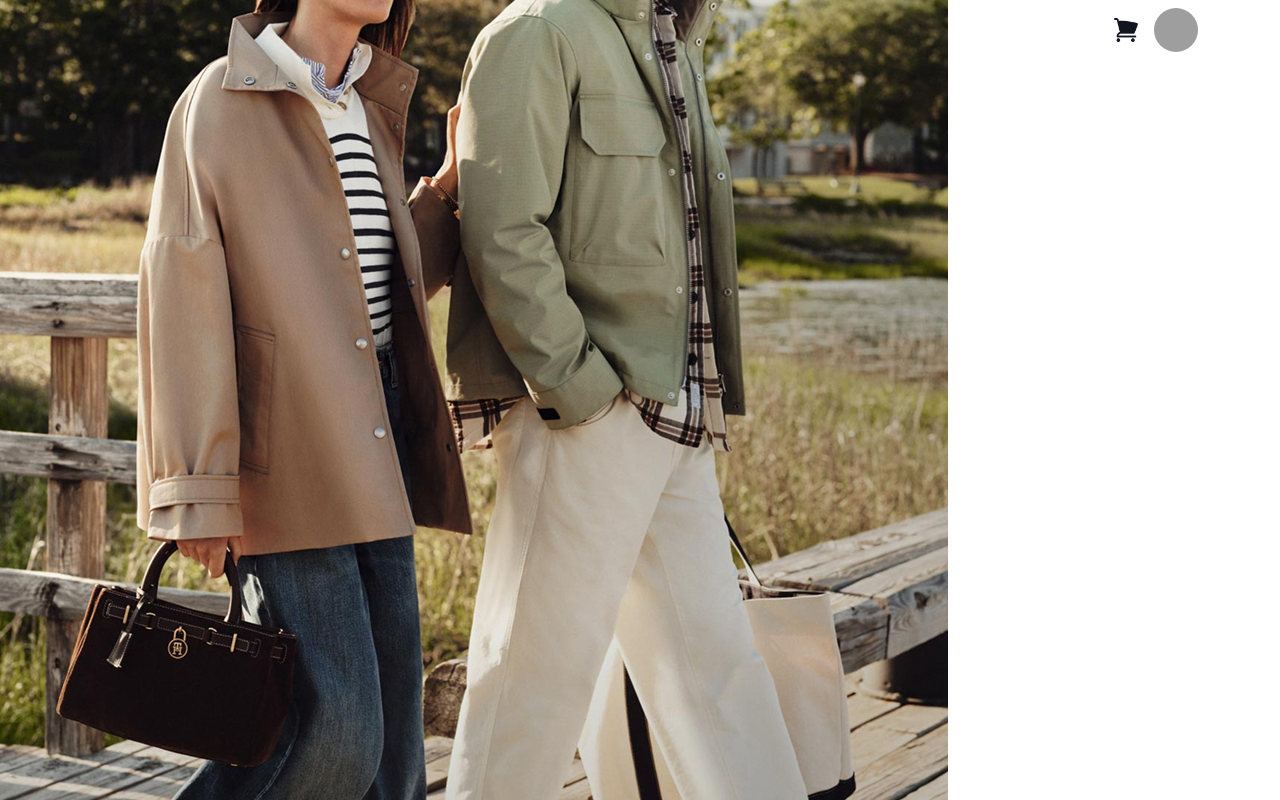
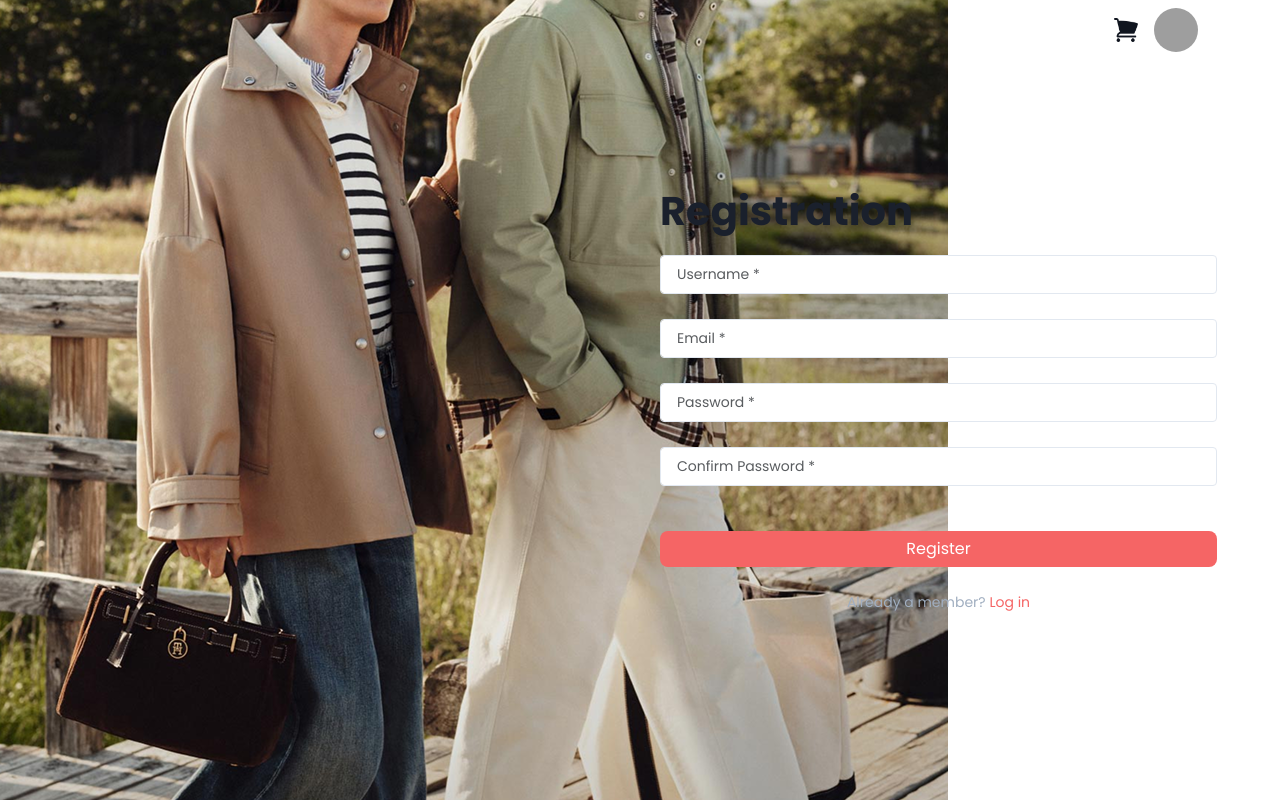
Before and after one commit to BesoBerdzenishvili/redseam-clothing-redberry, a React (Vite) app: page /registration in a window 1280 px wide. Built offline with nearby package versions, Linux system fonts and the light colour scheme; grey boxes are pictures that could not be loaded; the HTML template or start-up script is replaced by a standard one.

Commit message:
feat: add RegistrationForm

```diff
--- a/package.json
+++ b/package.json
@@ -11,6 +11,8 @@
   },
   "dependencies": {
     "bootstrap": "^5.3.8",
+    "formik": "^2.4.6",
+    "js-cookie": "^3.0.5",
     "react": "^19.1.1",
     "react-bootstrap": "^2.10.10",
     "react-dom": "^19.1.1",
--- a/src/pages/Registration/Registration.jsx
+++ b/src/pages/Registration/Registration.jsx
@@ -1,4 +1,5 @@
 import { Image } from "react-bootstrap";
+import RegistrationForm from "./RegistrationForm";
 
 export default function RegistrationPage() {
   return (
@@ -16,15 +17,15 @@ export default function RegistrationPage() {
         />
       </div>
       <div
-        style={
-          {
-            //   position: "absolute",
-            //   left: "0px",
-            //   top: "50%",
-            //   transform: "translateY(-50%)",
-          }
-        }
-      ></div>
+        style={{
+          position: "absolute",
+          right: "25%",
+          top: "50%",
+          transform: "translateY(-50%)",
+        }}
+      >
+        <RegistrationForm />
+      </div>
     </div>
   );
 }
--- /dev/null
+++ b/src/pages/Registration/RegistrationForm.jsx
@@ -0,0 +1,214 @@
+import { Formik, Form, Field, ErrorMessage } from "formik";
+import { Button, Form as BootstrapForm } from "react-bootstrap";
+import { Link } from "react-router-dom";
+import Cookies from "js-cookie";
+
+export default function RegistrationForm() {
+  const initialValues = {
+    username: "",
+    email: "",
+    password: "",
+    password_confirmation: "",
+    avatar: null,
+  };
+
+  const validate = (values) => {
+    const errors = {};
+    if (!values.username) errors.username = "Username is required";
+    if (!values.email) {
+      errors.email = "Email is required";
+    } else if (!/^[A-Z0-9._%+-]+@[A-Z0-9.-]+\.[A-Z]{2,}$/i.test(values.email)) {
+      errors.email = "Invalid email address";
+    }
+    if (!values.password) {
+      errors.password = "Password is required";
+    }
+    if (values.password !== values.password_confirmation) {
+      errors.password_confirmation = "Passwords must match";
+    }
+    return errors;
+  };
+
+  const onSubmit = async (values, { setSubmitting, setErrors }) => {
+    const formData = new FormData();
+    formData.append("username", values.username);
+    formData.append("email", values.email);
+    formData.append("password", values.password);
+    formData.append("password_confirmation", values.password_confirmation);
+    if (values.avatar) {
+      formData.append("avatar", values.avatar);
+    }
+
+    try {
+      const response = await fetch("https://fakeurl.com/api/register", {
+        method: "POST",
+        body: formData,
+      });
+
+      if (!response.ok) {
+        throw new Error("Network response was not ok");
+      }
+
+      const data = await response.json();
+
+      if (data.token) {
+        Cookies.set("token", data.token, { expires: null });
+        window.location.href = "/dashboard";
+      }
+    } catch (error) {
+      if (error instanceof Response) {
+        const errorData = await error.json();
+        if (errorData.errors) {
+          setErrors(errorData.errors);
+        }
+      }
+    } finally {
+      setSubmitting(false);
+    }
+  };
+
+  return (
+    <div style={{ width: "300px" }}>
+      <h1
+        style={{
+          color: "#1A202C",
+          fontSize: "40px",
+          fontWeight: "bold",
+          marginBottom: "20px",
+        }}
+      >
+        Registration
+      </h1>
+      <Formik
+        initialValues={initialValues}
+        validate={validate}
+        onSubmit={onSubmit}
+      >
+        {({ isSubmitting, setFieldValue }) => (
+          <Form style={{ width: 557 }}>
+            <BootstrapForm.Group controlId="username">
+              <Field
+                size="lg"
+                name="username"
+                as={BootstrapForm.Control}
+                type="text"
+                placeholder="Username *"
+                style={{
+                  borderRadius: "4px",
+                  border: "1px solid #E2E8F0",
+                  fontSize: 14,
+                }}
+              />
+              <ErrorMessage
+                name="username"
+                component="div"
+                style={{ color: "red", fontSize: "12px", marginTop: 10 }}
+              />
+            </BootstrapForm.Group>
+
+            <BootstrapForm.Group
+              controlId="email"
+              style={{ marginTop: "25px" }}
+            >
+              <Field
+                size="lg"
+                name="email"
+                as={BootstrapForm.Control}
+                type="email"
+                placeholder="Email *"
+                style={{
+                  borderRadius: "4px",
+                  border: "1px solid #E2E8F0",
+                  fontSize: 14,
+                }}
+              />
+              <ErrorMessage
+                name="email"
+                component="div"
+                style={{ color: "red", fontSize: "12px", marginTop: 10 }}
+              />
+            </BootstrapForm.Group>
+
+            <BootstrapForm.Group
+              controlId="password"
+              style={{ marginTop: "25px" }}
+            >
+              <Field
+                size="lg"
+                name="password"
+                as={BootstrapForm.Control}
+                type="password"
+                placeholder="Password *"
+                style={{
+                  borderRadius: "4px",
+                  border: "1px solid #E2E8F0",
+                  fontSize: 14,
+                }}
+              />
+              <ErrorMessage
+                name="password"
+                component="div"
+                style={{ color: "red", fontSize: "12px", marginTop: 10 }}
+              />
+            </BootstrapForm.Group>
+
+            <BootstrapForm.Group
+              controlId="password_confirmation"
+              style={{ marginTop: "25px" }}
+            >
+              <Field
+                size="lg"
+                name="password_confirmation"
+                as={BootstrapForm.Control}
+                type="password"
+                placeholder="Confirm Password *"
+                style={{
+                  borderRadius: "4px",
+                  border: "1px solid #E2E8F0",
+                  fontSize: 14,
+                }}
+              />
+              <ErrorMessage
+                name="password_confirmation"
+                component="div"
+                style={{ color: "red", fontSize: "12px", marginTop: 10 }}
+              />
+            </BootstrapForm.Group>
+
+            <Button
+              type="submit"
+              variant="danger"
+              size="md"
+              style={{
+                width: "100%",
+                marginTop: "45px",
+                backgroundColor: "#F56565",
+                border: "none",
+                borderRadius: "8px",
+              }}
+              disabled={isSubmitting}
+            >
+              Register
+            </Button>
+            <div
+              style={{
+                textAlign: "center",
+                marginTop: "25px",
+                color: "#A0AEC0",
+                fontSize: 14,
+              }}
+            >
+              Already a member?{" "}
+              <Link
+                to="/login"
+                style={{ color: "#F56565", textDecoration: "none" }}
+              >
+                Log in
+              </Link>
+            </div>
+          </Form>
+        )}
+      </Formik>
+    </div>
+  );
+}
```
Also changed, not shown: 1 other file (tests, documents, lock files or other folders).
